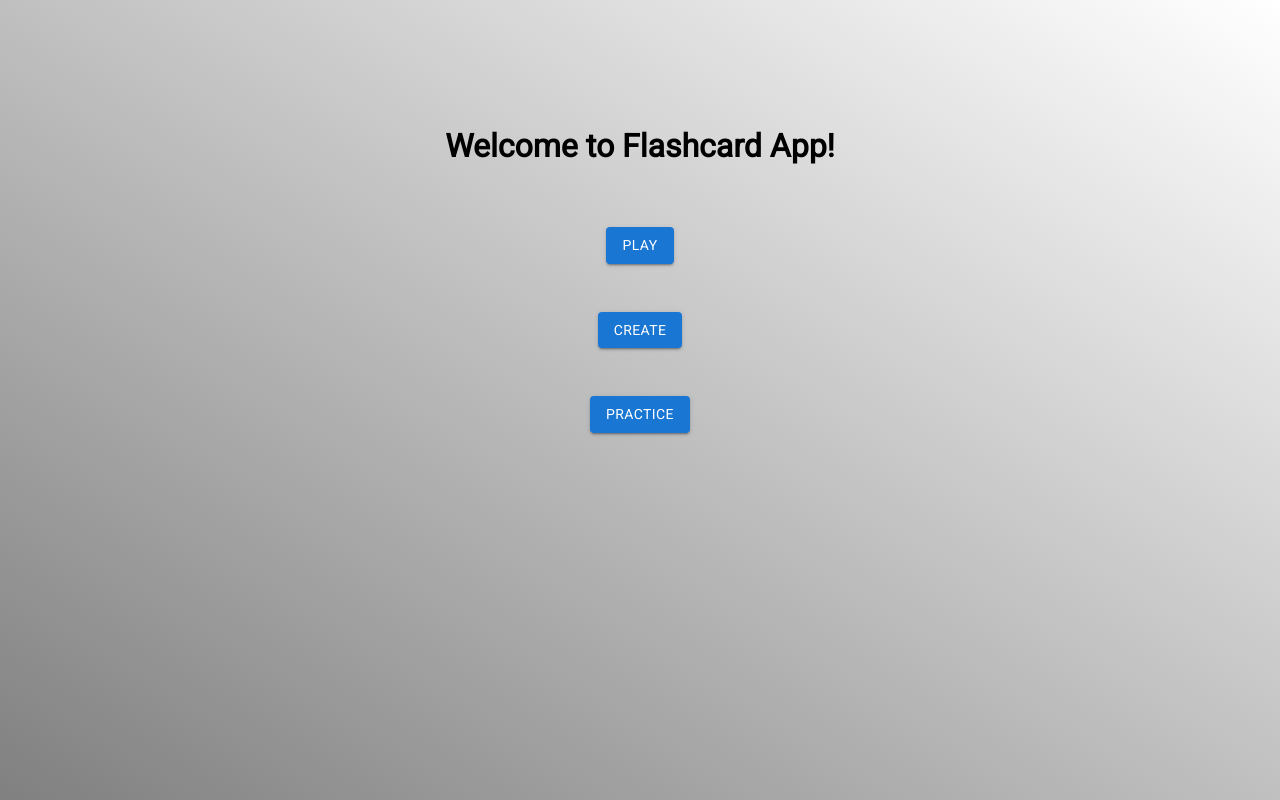
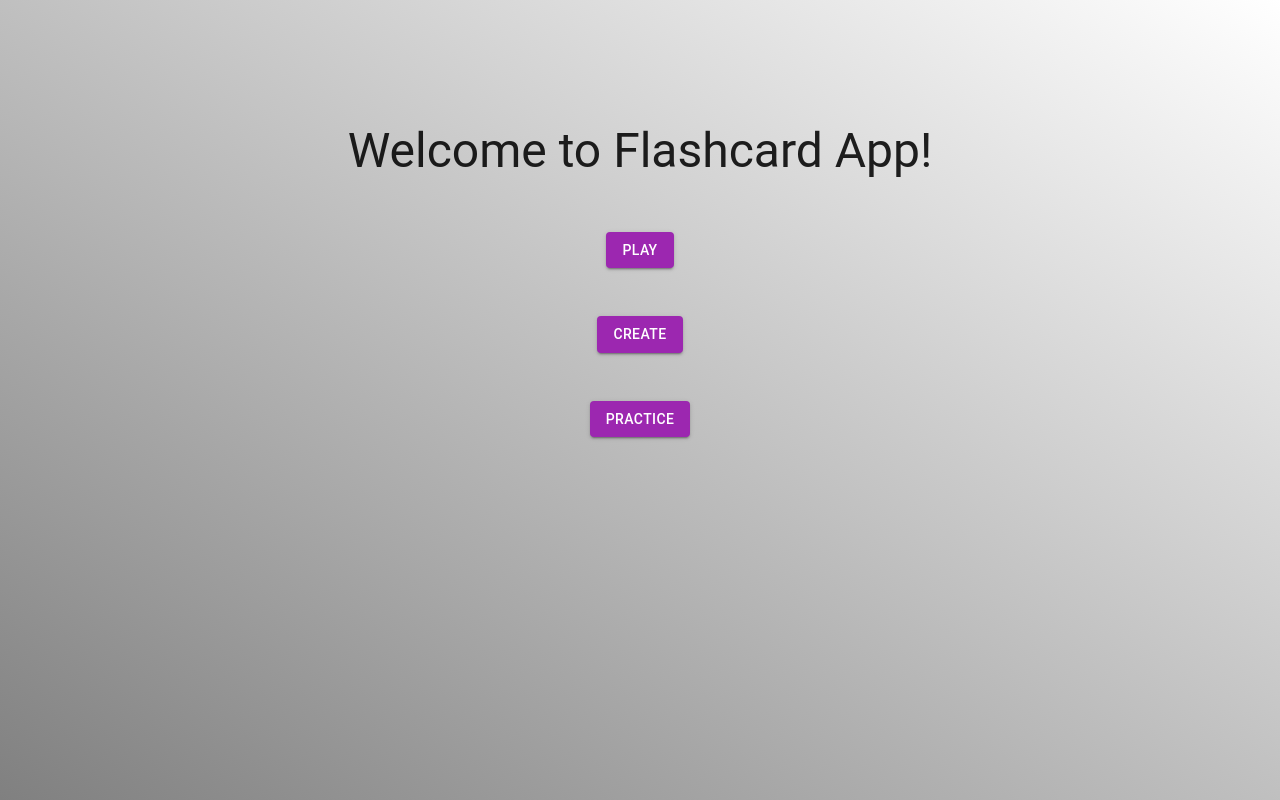
Before and after one commit to malynch7/FlashcardWebApp, a Next.js app in the folder flashcard-web-client/: page / in a window 1280 px wide. Built offline with nearby package versions, Linux system fonts and the light colour scheme.

Commit message:
theme + models

```diff
--- /dev/null
+++ b/flashcard-web-client/src/models/Flashcard.ts
@@ -0,0 +1,5 @@
+export interface Flashcard {
+    id: number;
+    frontText: string;
+    backText: string;
+}
--- /dev/null
+++ b/flashcard-web-client/src/models/User.ts
@@ -0,0 +1,5 @@
+export interface User {
+    id: number;
+    lastName: string;
+    firstName: string;
+}
--- a/flashcard-web-client/src/pages/_app.tsx
+++ b/flashcard-web-client/src/pages/_app.tsx
@@ -1,28 +1,27 @@
 import "@/styles/globals.css";
-import { Roboto } from "@next/font/google";
+import { theme } from "@/styles/theme";
+import { Container, CssBaseline, ThemeProvider } from "@mui/material";
 import type { AppProps } from "next/app";
 import Head from "next/head";
-
-const roboto = Roboto({ weight: "400", subsets: ["latin"] });
 
 export default function App({ Component, pageProps }: AppProps) {
     return (
         <>
             <Head>
                 <title>Flashcard App</title>
-                <meta
-                    name="Flashcard App"
-                    content="Flashcard App"
-                />
+                <meta name="Flashcard App" content="Flashcard App" />
                 <meta
                     name="viewport"
                     content="width=device-width, initial-scale=1"
                 />
                 <link rel="icon" href="/favicon.ico" />
             </Head>
-            <main className={roboto.className}>
-                <Component {...pageProps} />{" "}
-            </main>
+            <ThemeProvider theme={theme}>
+                <CssBaseline />
+                <Container>
+                    <Component {...pageProps} />{" "}
+                </Container>
+            </ThemeProvider>
         </>
-    )
+    );
 }
--- a/flashcard-web-client/src/pages/index.tsx
+++ b/flashcard-web-client/src/pages/index.tsx
@@ -1,12 +1,11 @@
 import styles from "@/styles/Home.module.css";
-import { Button, Link } from "@mui/material";
+import { Button, Link, Typography } from "@mui/material";
 import { NextPage } from "next";
-
 
 const Home: NextPage = () => {
     return (
         <div className={styles.main}>
-            <h1>Welcome to Flashcard App!</h1>
+            <Typography variant="h3">Welcome to Flashcard App!</Typography>
             <div className={styles.button_group}>
                 <Link href="/play">
                     <Button variant="contained">Play</Button>
--- /dev/null
+++ b/flashcard-web-client/src/styles/theme.ts
@@ -0,0 +1,10 @@
+import { createTheme } from "@mui/material";
+import { purple } from "@mui/material/colors";
+
+export const theme = createTheme({
+    palette: {
+        primary: {
+            main: purple[500],
+        },
+    },
+});
```
Also changed, not shown: flashcard-web-client/src/hooks/service/flashcard.service.ts (added, +35 -0 lines), flashcard-web-client/src/models/FlashcardDeck.ts (added, +8 -0 lines).
